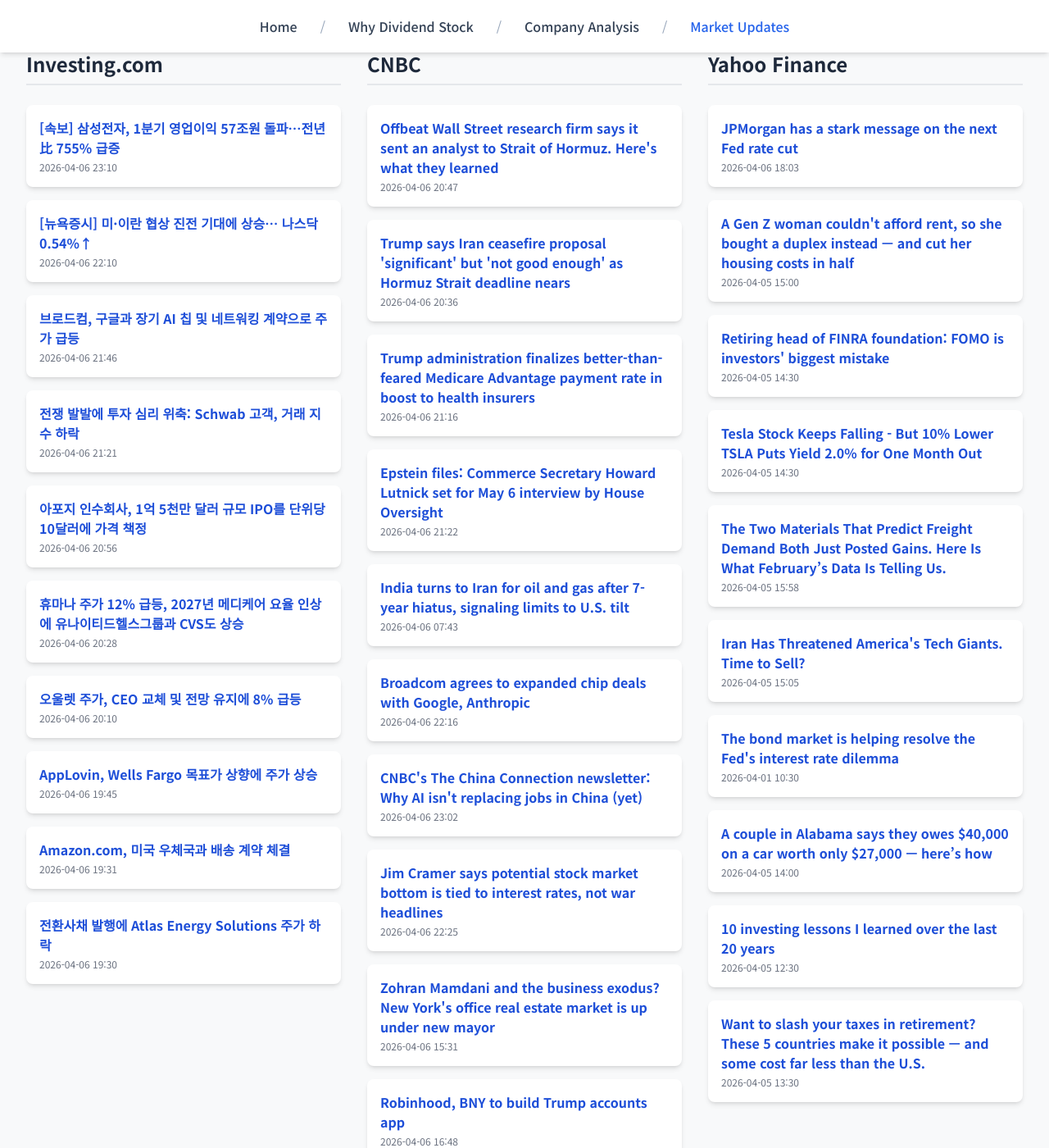
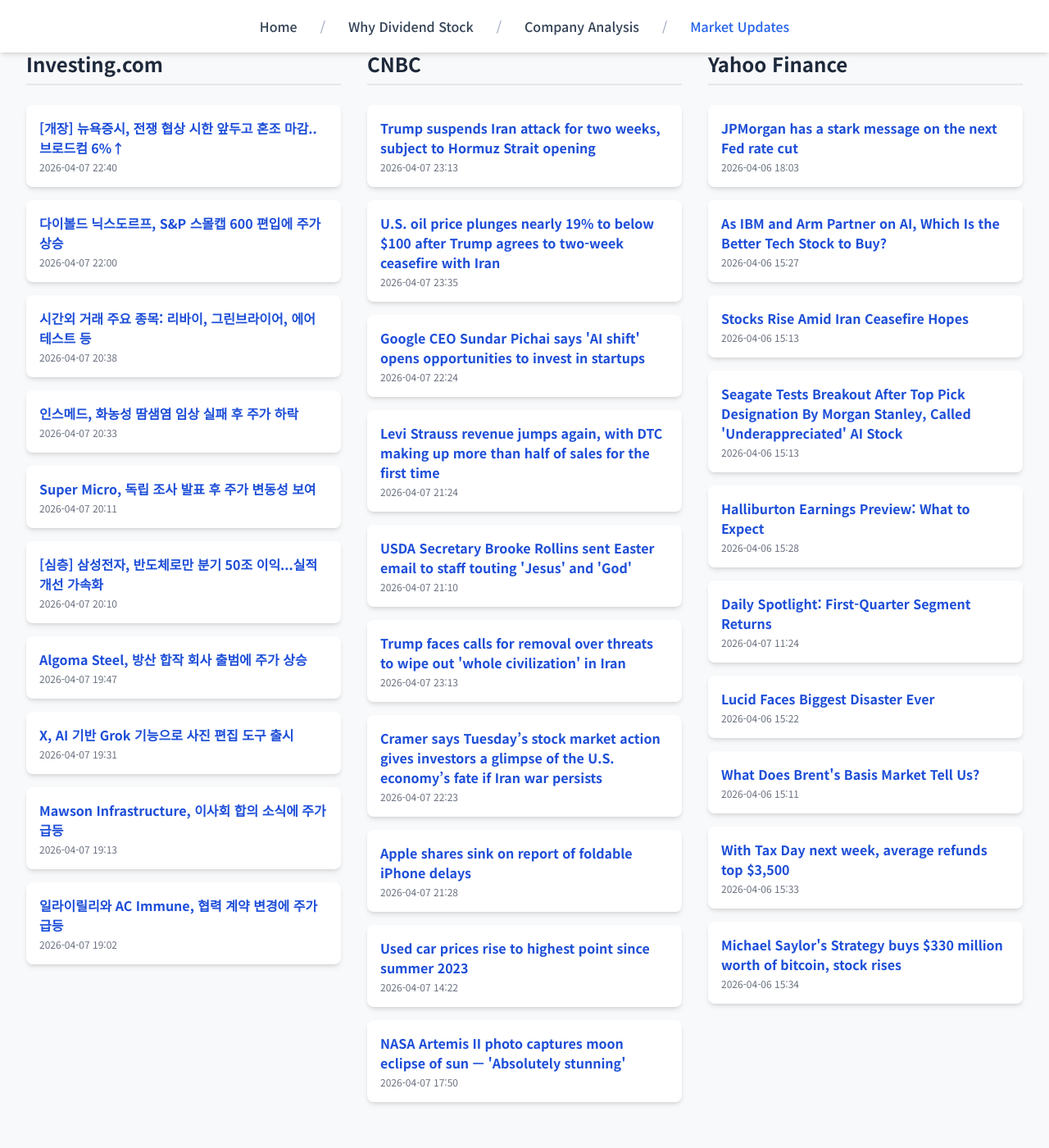
Before and after one commit to Kay-Hwang/my-company-analysis, a Jekyll site: the page built from market-updates.html, in a window 1280 px wide and 1400 px high, scrolled down 214 px. Shown: the whole window at 82% size. Built offline with Jekyll 4.4.1, drawn with Linux system fonts in a browser that asks for light colours; nearby versions of some CDN libraries; a script that is not in the unit is left out; after the commit the page ends 1590 px from its top, so only the background shows below that.

Commit message:
Update daily data

```diff
--- a/_data/latest_data.json
+++ b/_data/latest_data.json
@@ -1,128 +1,128 @@
 {
-  "lastUpdated": "2026년 04월 07일 08:34 KST",
+  "lastUpdated": "2026년 04월 08일 08:35 KST",
   "news": {
     "investing": [
       {
-        "title": "[속보] 삼성전자, 1분기 영업이익 57조원 돌파…전년比 755% 급증",
-        "link": "https://kr.investing.com/news/stock-market-news/article-1890521",
-        "pubDate": "2026-04-06 23:10:34",
-        "summary": "[속보] 삼성전자, 1분기 영업이익 57조원 돌파…전년比 755% 급증"
+        "title": "[개장] 뉴욕증시, 전쟁 협상 시한 앞두고 혼조 마감..브로드컴 6%↑",
+        "link": "https://kr.investing.com/news/stock-market-news/article-1891825",
+        "pubDate": "2026-04-07 22:40:27",
+        "summary": "[개장] 뉴욕증시, 전쟁 협상 시한 앞두고 혼조 마감..브로드컴 6%↑"
       },
       {
-        "title": "[뉴욕증시] 미·이란 협상 진전 기대에 상승… 나스닥 0.54%↑",
-        "link": "https://kr.investing.com/news/stock-market-news/article-1890485",
-        "pubDate": "2026-04-06 22:10:26",
-        "summary": "[뉴욕증시] 미·이란 협상 진전 기대에 상승… 나스닥 0.54%↑"
+        "title": "다이볼드 닉스도르프, S&P 스몰캡 600 편입에 주가 상승",
+        "link": "https://kr.investing.com/news/stock-market-news/article-93CH-1891803",
+        "pubDate": "2026-04-07 22:00:53",
+        "summary": "다이볼드 닉스도르프, S&P 스몰캡 600 편입에 주가 상승"
       },
       {
-        "title": "브로드컴, 구글과 장기 AI 칩 및 네트워킹 계약으로 주가 급등",
-        "link": "https://kr.investing.com/news/stock-market-news/article-1890452",
-        "pubDate": "2026-04-06 21:46:47",
-        "summary": "브로드컴, 구글과 장기 AI 칩 및 네트워킹 계약으로 주가 급등"
+        "title": "시간외 거래 주요 종목: 리바이, 그린브라이어, 에어 테스트 등",
+        "link": "https://kr.investing.com/news/stock-market-news/article-432SI-1891726",
+        "pubDate": "2026-04-07 20:38:02",
+        "summary": "시간외 거래 주요 종목: 리바이, 그린브라이어, 에어 테스트 등"
       },
       {
-        "title": "전쟁 발발에 투자 심리 위축: Schwab 고객, 거래 지수 하락",
-        "link": "https://kr.investing.com/news/stock-market-news/article-93CH-1890428",
-        "pubDate": "2026-04-06 21:21:15",
-        "summary": "전쟁 발발에 투자 심리 위축: Schwab 고객, 거래 지수 하락"
+        "title": "인스메드, 화농성 땀샘염 임상 실패 후 주가 하락",
+        "link": "https://kr.investing.com/news/stock-market-news/article-93CH-1891718",
+        "pubDate": "2026-04-07 20:33:39",
+        "summary": "인스메드, 화농성 땀샘염 임상 실패 후 주가 하락"
       },
       {
-        "title": "아포지 인수회사, 1억 5천만 달러 규모 IPO를 단위당 10달러에 가격 책정",
-        "link": "https://kr.investing.com/news/stock-market-news/article-432SI-1890388",
-        "pubDate": "2026-04-06 20:56:08",
-        "summary": "아포지 인수회사, 1억 5천만 달러 규모 IPO를 단위당 10달러에 가격 책정"
+        "title": "Super Micro, 독립 조사 발표 후 주가 변동성 보여",
+        "link": "https://kr.investing.com/news/stock-market-news/article-93CH-1891674",
+        "pubDate": "2026-04-07 20:11:54",
+        "summary": "Super Micro, 독립 조사 발표 후 주가 변동성 보여"
       },
       {
-        "title": "휴마나 주가 12% 급등, 2027년 메디케어 요율 인상에 유나이티드헬스그룹과 CVS도 상승",
-        "link": "https://kr.investing.com/news/stock-market-news/article-1890346",
-        "pubDate": "2026-04-06 20:28:31",
-        "summary": "휴마나 주가 12% 급등, 2027년 메디케어 요율 인상에 유나이티드헬스그룹과 CVS도 상승"
+        "title": "[심층] 삼성전자, 반도체로만 분기 50조 이익...실적 개선 가속화",
+        "link": "https://kr.investing.com/news/stock-market-news/article-1891669",
+        "pubDate": "2026-04-07 20:10:26",
+        "summary": "[심층] 삼성전자, 반도체로만 분기 50조 이익...실적 개선 가속화"
       },
       {
-        "title": "오울렛 주가, CEO 교체 및 전망 유지에 8% 급등",
-        "link": "https://kr.investing.com/news/stock-market-news/article-93CH-1890299",
-        "pubDate": "2026-04-06 20:10:27",
-        "summary": "오울렛 주가, CEO 교체 및 전망 유지에 8% 급등"
+        "title": "Algoma Steel, 방산 합작 회사 출범에 주가 상승",
+        "link": "https://kr.investing.com/news/stock-market-news/article-93CH-1891645",
+        "pubDate": "2026-04-07 19:47:14",
+        "summary": "Algoma Steel, 방산 합작 회사 출범에 주가 상승"
       },
       {
-        "title": "AppLovin, Wells Fargo 목표가 상향에 주가 상승",
-        "link": "https://kr.investing.com/news/stock-market-news/article-93CH-1890275",
-        "pubDate": "2026-04-06 19:45:05",
-        "summary": "AppLovin, Wells Fargo 목표가 상향에 주가 상승"
+        "title": "X, AI 기반 Grok 기능으로 사진 편집 도구 출시",
+        "link": "https://kr.investing.com/news/stock-market-news/article-93CH-1891636",
+        "pubDate": "2026-04-07 19:31:29",
+        "summary": "X, AI 기반 Grok 기능으로 사진 편집 도구 출시"
       },
       {
-        "title": "Amazon.com, 미국 우체국과 배송 계약 체결",
-        "link": "https://kr.investing.com/news/stock-market-news/article-93CH-1890273",
-        "pubDate": "2026-04-06 19:31:37",
-        "summary": "Amazon.com, 미국 우체국과 배송 계약 체결"
+        "title": "Mawson Infrastructure, 이사회 합의 소식에 주가 급등",
+        "link": "https://kr.investing.com/news/stock-market-news/article-93CH-1891629",
+        "pubDate": "2026-04-07 19:13:35",
+        "summary": "Mawson Infrastructure, 이사회 합의 소식에 주가 급등"
       },
       {
-        "title": "전환사채 발행에 Atlas Energy Solutions 주가 하락",
-        "link": "https://kr.investing.com/news/stock-market-news/article-93CH-1890272",
-        "pubDate": "2026-04-06 19:30:05",
-        "summary": "전환사채 발행에 Atlas Energy Solutions 주가 하락"
+        "title": "일라이릴리와 AC Immune, 협력 계약 변경에 주가 급등",
+        "link": "https://kr.investing.com/news/stock-market-news/article-93CH-1891623",
+        "pubDate": "2026-04-07 19:02:30",
+        "summary": "일라이릴리와 AC Immune, 협력 계약 변경에 주가 급등"
       }
     ],
     "cnbc": [
       {
-        "title": "Offbeat Wall Street research firm says it sent an analyst to Strait of Hormuz. Here's what they learned",
-        "link": "https://www.cnbc.com/2026/04/06/wall-street-firm-sends-analyst-to-the-strait-of-hormuz-heres-what-they-found-out.html",
-        "pubDate": "Mon, 06 Apr 2026 20:47:02 GMT",
-        "summary": "Before the U.S and Israel began their war against Iran, about 20% of the world's oil was shipped through the narrow Strait of Hormuz."
+        "title": "Trump suspends Iran attack for two weeks, subject to Hormuz Strait opening",
+        "link": "https://www.cnbc.com/2026/04/07/trump-iran-ceasefire-hormuz-strait.html",
+        "pubDate": "Tue, 07 Apr 2026 23:13:39 GMT",
+        "summary": "Pakistan Prime Minister Shehbaz Sharif had asked Trump for a two-week delay of his Iran deadline, and for the Strait of Hormuz to open for the same period."
       },
       {
-        "title": "Trump says Iran ceasefire proposal 'significant' but 'not good enough' as Hormuz Strait deadline nears",
-        "link": "https://www.cnbc.com/2026/04/06/trump-iran-war-ceasefire-hormuz-strait.html",
-        "pubDate": "Mon, 06 Apr 2026 20:36:24 GMT",
-        "summary": "The 45-day ceasefire proposal, which could lead to an end to the war, is reportedly being discussed by the U.S., Iran and a group of regional mediators."
+        "title": "U.S. oil price plunges nearly 19% to below $100 after Trump agrees to two-week ceasefire with Iran",
+        "link": "https://www.cnbc.com/2026/04/07/oil-prices-iran-war-trump-deadline-strait-hormuz.html",
+        "pubDate": "Tue, 07 Apr 2026 23:35:20 GMT",
+        "summary": "President Donald Trump had threatened to destroy Iran's entire civilization if his 8 p.m. ET deadline to reopen the Strait of Hormuz is not met."
       },
       {
-        "title": "Trump administration finalizes better-than-feared Medicare Advantage payment rate in boost to health insurers",
-        "link": "https://www.cnbc.com/2026/04/06/trump-medicare-advantage.html",
-        "pubDate": "Mon, 06 Apr 2026 21:16:40 GMT",
-        "summary": "The Trump administration will increase average Medicare Advantage payments by 2.48%, or more than $13 billion, in 2027."
+        "title": "Google CEO Sundar Pichai says 'AI shift' opens opportunities to invest in startups",
+        "link": "https://www.cnbc.com/2026/04/07/google-ceo-pichai-says-ai-shift-opens-opportunities-invest-startups.html",
+        "pubDate": "Tue, 07 Apr 2026 22:24:13 GMT",
+        "summary": "Alphabet is in investor in some of the highest-valued private companies, including SpaceX, Anthropic and Stripe."
       },
       {
-        "title": "Epstein files: Commerce Secretary Howard Lutnick set for May 6 interview by House Oversight",
-        "link": "https://www.cnbc.com/2026/04/06/jeffrey-epstein-howard-lutnick-house-oversight-interview.html",
-        "pubDate": "Mon, 06 Apr 2026 21:22:58 GMT",
-        "summary": "Commerce Secretary Lutnick originally claimed to have cut off contact with Jeffrey Epstein in 2005. But he and his family had lunch with the predator in 2012."
+        "title": "Levi Strauss revenue jumps again, with DTC making up more than half of sales for the first time",
+        "link": "https://www.cnbc.com/2026/04/07/levi-strauss-levi-earnings-q1-2026.html",
+        "pubDate": "Tue, 07 Apr 2026 21:24:47 GMT",
+        "summary": "Levi Strauss beat estimates on the top and bottom lines and raised its guidance, which doesn't take into account President Donald Trump's latest tariff rates."
       },
       {
-        "title": "India turns to Iran for oil and gas after 7-year hiatus, signaling limits to U.S. tilt",
-        "link": "https://www.cnbc.com/2026/04/06/india-iran-oil-imports-strait-hormuz-us-tensions.html",
-        "pubDate": "Mon, 06 Apr 2026 07:43:06 GMT",
-        "summary": "India has resumed oil and gas imports from Iran after seven years, in a bid to rebalance its ties with Tehran and secure supplies through the Strait of Hormuz."
+        "title": "USDA Secretary Brooke Rollins sent Easter email to staff touting 'Jesus' and 'God'",
+        "link": "https://www.cnbc.com/2026/04/07/usda-brooke-rollins-easter-jesus-god.html",
+        "pubDate": "Tue, 07 Apr 2026 21:10:11 GMT",
+        "summary": "Defense Secretary Pete Hegseth on Monday compared the rescue of a downed U.S. airman in Iran to the story of Jesus's resurrection."
       },
       {
-        "title": "Broadcom agrees to expanded chip deals with Google, Anthropic",
-        "link": "https://www.cnbc.com/2026/04/06/broadcom-agrees-to-expanded-chip-deals-with-google-anthropic.html",
-        "pubDate": "Mon, 06 Apr 2026 22:16:30 GMT",
-        "summary": "Broadcom said it agreed to produce future versions of Google artificial intelligence chips, and announced an expanded deal with Anthropic."
+        "title": "Trump faces calls for removal over threats to wipe out 'whole civilization' in Iran",
+        "link": "https://www.cnbc.com/2026/04/07/25th-amendment-trump-removal-iran-war.html",
+        "pubDate": "Tue, 07 Apr 2026 23:13:19 GMT",
+        "summary": "President Donald Trump's threats to ramp up the U.S. offensive in Iran prompted calls for his impeachment or removal."
       },
       {
-        "title": "CNBC's The China Connection newsletter: Why AI isn't replacing jobs in China (yet)",
-        "link": "https://www.cnbc.com/2026/04/07/ai-jobs-layoffs-us-china-engineers-hiring.html",
-        "pubDate": "Mon, 06 Apr 2026 23:02:23 GMT",
-        "summary": "Rapid adoption of artificial intelligence has many in Silicon Valley reeling from news of layoffs. Engineers in China appear to be more insulated."
+        "title": "Cramer says Tuesday’s stock market action gives investors a glimpse of the U.S. economy’s fate if Iran war persists",
+        "link": "https://www.cnbc.com/2026/04/07/cramer-tuesday-market-us-economy-iran-war.html",
+        "pubDate": "Tue, 07 Apr 2026 22:23:38 GMT",
+        "summary": "CNBC's Jim Cramer said that the session showed \"a heck of a lot of bad news,\" citing a \"weak consumer, coupled with inflation.\""
       },
       {
-        "title": "Jim Cramer says potential stock market bottom is tied to interest rates, not war headlines",
-        "link": "https://www.cnbc.com/2026/04/06/jim-cramer-stock-market-bottom-interest-rates-war.html",
-        "pubDate": "Mon, 06 Apr 2026 22:25:46 GMT",
-        "summary": "CNBC's Jim Cramer said investors shouldn't get comfortable calling a market bottom just yet, because the real driver of this market isn't geopolitics."
+        "title": "Apple shares sink on report of foldable iPhone delays",
+        "link": "https://www.cnbc.com/2026/04/07/apple-stock-foldable-iphone-report.html",
+        "pubDate": "Tue, 07 Apr 2026 21:28:17 GMT",
+        "summary": "The company is reportedly facing engineering challenges in the development of the foldable phones, which are anticipated to launch later this year."
       },
       {
-        "title": "Zohran Mamdani and the business exodus? New York's office real estate market is up under new mayor",
-        "link": "https://www.cnbc.com/2026/04/05/mayor-zohran-mamdani-new-york-office-real-estate-market.html",
-        "pubDate": "Mon, 06 Apr 2026 15:31:45 GMT",
-        "summary": "Reports Apollo Global Management is planning a second HQ in the US South renewed debate over a business exodus under NYC Mayor Mamdani. Data doesn't support it."
+        "title": "Used car prices rise to highest point since summer 2023",
+        "link": "https://www.cnbc.com/2026/04/07/used-car-prices.html",
+        "pubDate": "Tue, 07 Apr 2026 14:22:04 GMT",
+        "summary": "Used car prices rise to highest point since summer 2023"
       },
       {
-        "title": "Robinhood, BNY to build Trump accounts app",
-        "link": "https://www.cnbc.com/2026/04/06/treasury-trump-accounts-bny-robinhood.html",
-        "pubDate": "Mon, 06 Apr 2026 16:48:41 GMT",
-        "summary": "The Treasury Department designated BNY as the financial agent to manage Trump accounts. BNY will also partner with Robinhood on a Trump accounts app."
+        "title": "NASA Artemis II photo captures moon eclipse of sun — 'Absolutely stunning'",
+        "link": "https://www.cnbc.com/2026/04/07/artemis-ii-moon-eclipse-sun-nasa.html",
+        "pubDate": "Tue, 07 Apr 2026 17:50:44 GMT",
+        "summary": "Artemis II is returning home after breaking the record for the farthest distance traveled by humans from Earth and setting the stage for a manned lunar landing."
       }
     ],
     "yahoo": [
@@ -133,58 +133,58 @@
         "summary": "JPMorgan has a stark message on the next Fed rate cut"
       },
       {
-        "title": "A Gen Z woman couldn't afford rent, so she bought a duplex instead — and cut her housing costs in half",
-        "link": "https://finance.yahoo.com/markets/stocks/articles/gen-z-woman-couldnt-afford-150000716.html",
-        "pubDate": "2026-04-05T15:00:00Z",
-        "summary": "A Gen Z woman couldn't afford rent, so she bought a duplex instead — and cut her housing costs in half"
+        "title": "As IBM and Arm Partner on AI, Which Is the Better Tech Stock to Buy?",
+        "link": "https://finance.yahoo.com/markets/stocks/articles/ibm-arm-partner-ai-better-152720109.html",
+        "pubDate": "2026-04-06T15:27:20Z",
+        "summary": "As IBM and Arm Partner on AI, Which Is the Better Tech Stock to Buy?"
       },
       {
-        "title": "Retiring head of FINRA foundation: FOMO is investors' biggest mistake",
-        "link": "https://finance.yahoo.com/news/retiring-head-of-finra-foundation-fomo-is-investors-biggest-mistake-143053886.html",
-        "pubDate": "2026-04-05T14:30:53Z",
-        "summary": "Retiring head of FINRA foundation: FOMO is investors' biggest mistake"
+        "title": "Stocks Rise Amid Iran Ceasefire Hopes",
+        "link": "https://finance.yahoo.com/markets/stocks/articles/stocks-rise-amid-iran-ceasefire-151335593.html",
+        "pubDate": "2026-04-06T15:13:35Z",
+        "summary": "Stocks Rise Amid Iran Ceasefire Hopes"
       },
       {
-        "title": "Tesla Stock Keeps Falling - But 10% Lower TSLA Puts Yield 2.0% for One Month Out",
-        "link": "https://finance.yahoo.com/markets/options/articles/tesla-stock-keeps-falling-10-143002004.html",
-        "pubDate": "2026-04-05T14:30:02Z",
-        "summary": "Tesla Stock Keeps Falling - But 10% Lower TSLA Puts Yield 2.0% for One Month Out"
+        "title": "Seagate Tests Breakout After Top Pick Designation By Morgan Stanley, Called 'Underappreciated' AI Stock",
+        "link": "https://www.investors.com/news/technology/seagate-stock-stx-morgan-stanley-top-pick/?src=A00220&yptr=yahoo",
+        "pubDate": "2026-04-06T15:13:35Z",
+        "summary": "Seagate Tests Breakout After Top Pick Designation By Morgan Stanley, Called 'Underappreciated' AI Stock"
       },
       {
-        "title": "The Two Materials That Predict Freight Demand Both Just Posted Gains. Here Is What February’s Data Is Telling Us.",
-        "link": "https://finance.yahoo.com/economy/articles/two-materials-predict-freight-demand-155839352.html",
-        "pubDate": "2026-04-05T15:58:39Z",
-        "summary": "The Two Materials That Predict Freight Demand Both Just Posted Gains. Here Is What February’s Data Is Telling Us."
+        "title": "Halliburton Earnings Preview: What to Expect",
+        "link": "https://finance.yahoo.com/markets/stocks/articles/halliburton-earnings-preview-expect-152807897.html",
+        "pubDate": "2026-04-06T15:28:07Z",
+        "summary": "Halliburton Earnings Preview: What to Expect"
       },
       {
-        "title": "Iran Has Threatened America's Tech Giants. Time to Sell?",
-        "link": "https://finance.yahoo.com/sectors/technology/articles/iran-threatened-americas-tech-giants-150500904.html",
-        "pubDate": "2026-04-05T15:05:00Z",
-        "summary": "Iran Has Threatened America's Tech Giants. Time to Sell?"
+        "title": "Daily Spotlight: First-Quarter Segment Returns",
+        "link": "https://finance.yahoo.com/research/reports/ARGUS_46653_MarketOutlook_1775561093000?yptr=yahoo&ncid=yahooproperties_plusresear_nm5q6ze1cei",
+        "pubDate": "2026-04-07T11:24:53Z",
+        "summary": "Daily Spotlight: First-Quarter Segment Returns"
       },
       {
-        "title": "The bond market is helping resolve the Fed's interest rate dilemma",
-        "link": "https://finance.yahoo.com/economy/article/the-bond-market-is-helping-resolve-the-feds-interest-rate-dilemma-103000702.html",
-        "pubDate": "2026-04-01T10:30:00Z",
-        "summary": "The bond market is helping resolve the Fed's interest rate dilemma"
+        "title": "Lucid Faces Biggest Disaster Ever",
+        "link": "https://finance.yahoo.com/markets/stocks/articles/lucid-faces-biggest-disaster-ever-152247814.html",
+        "pubDate": "2026-04-06T15:22:47Z",
+        "summary": "Lucid Faces Biggest Disaster Ever"
       },
       {
-        "title": "A couple in Alabama says they owes $40,000 on a car worth only $27,000 — here’s how",
-        "link": "https://finance.yahoo.com/markets/options/articles/couple-alabama-says-owes-40-140000649.html",
-        "pubDate": "2026-04-05T14:00:00Z",
-        "summary": "A couple in Alabama says they owes $40,000 on a car worth only $27,000 — here’s how"
+        "title": "What Does Brent's Basis Market Tell Us?",
+        "link": "https://finance.yahoo.com/markets/commodities/articles/does-brents-basis-market-tell-151112558.html",
+        "pubDate": "2026-04-06T15:11:12Z",
+        "summary": "What Does Brent's Basis Market Tell Us?"
       },
       {
-        "title": "10 investing lessons I learned over the last 20 years",
-        "link": "https://finance.yahoo.com/news/10-investing-lessons-i-learned-over-the-last-20-years-123033012.html",
-        "pubDate": "2026-04-05T12:30:33Z",
-        "summary": "10 investing lessons I learned over the last 20 years"
+        "title": "With Tax Day next week, average refunds top $3,500",
+        "link": "https://finance.yahoo.com/personal-finance/taxes/article/with-tax-day-next-week-average-refunds-top-3500-153306729.html",
+        "pubDate": "2026-04-06T15:33:06Z",
+        "summary": "With Tax Day next week, average refunds top $3,500"
       },
       {
-        "title": "Want to slash your taxes in retirement? These 5 countries make it possible — and some cost far less than the U.S.",
-        "link": "https://finance.yahoo.com/economy/policy/articles/want-slash-taxes-retirement-5-133000621.html",
-        "pubDate": "2026-04-05T13:30:00Z",
-        "summary": "Want to slash your taxes in retirement? These 5 countries make it possible — and some cost far less than the U.S."
+        "title": "Michael Saylor's Strategy buys $330 million worth of bitcoin, stock rises",
+        "link": "https://finance.yahoo.com/news/michael-saylors-strategy-buys-330-million-worth-of-bitcoin-stock-rises-153457420.html",
+        "pubDate": "2026-04-06T15:34:57Z",
+        "summary": "Michael Saylor's Strategy buys $330 million worth of bitcoin, stock rises"
       }
     ]
   }
```
